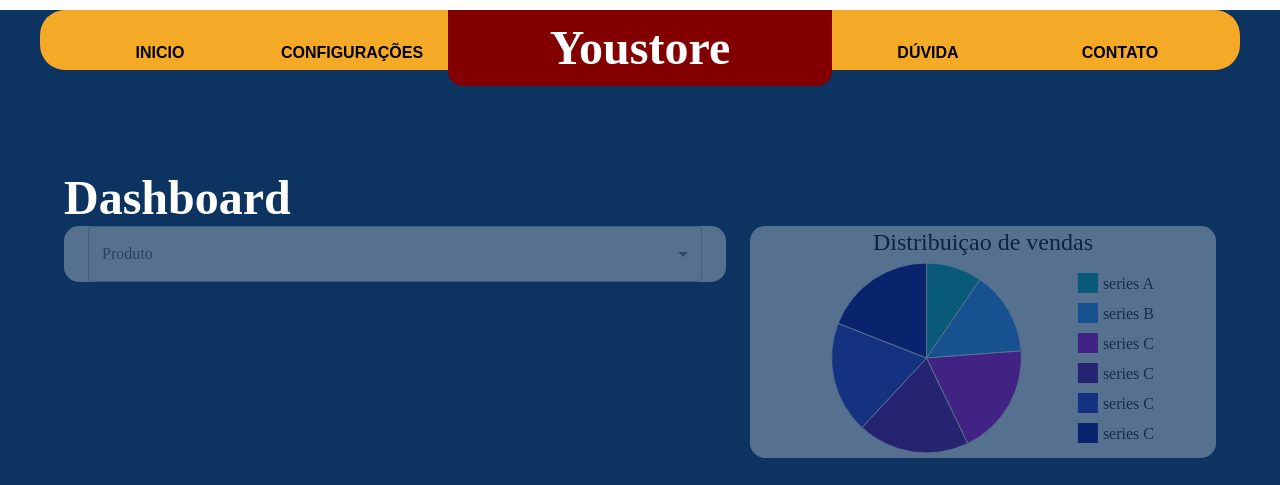
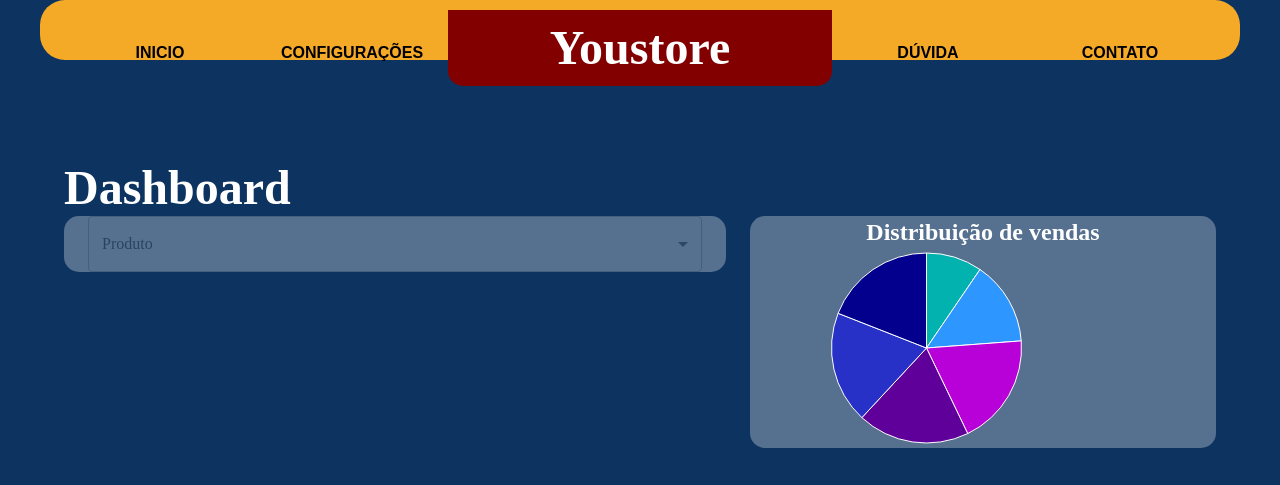
Before and after one commit to FelipeLFirmino/Frontend_youStore, a React (Create React App) app in the folder frontendyoustore/: page / in a window 1280 px wide. Shown: the top 485 px of the page. Built offline with nearby package versions, Linux system fonts and the light colour scheme; no server answers; the HTML template or start-up script is replaced by a standard one.

Commit message:
enchancement
-section updated, colors now match the design
-Menu bar unneeded margin removed

```diff
--- a/frontendyoustore/src/components/Menubar.js
+++ b/frontendyoustore/src/components/Menubar.js
@@ -8,7 +8,7 @@
       maxWidth="lg"
       sx={{
         backgroundColor: "#F5AA27",
-        marginTop: "10px",
+        paddingTop:'10px',
         borderRadius: "25px",
         maxHeight: "60px",
         alignContent: "center"
--- a/frontendyoustore/src/components/Piechart.js
+++ b/frontendyoustore/src/components/Piechart.js
@@ -6,18 +6,18 @@
 export default function Piecomponent(){
 
     return(
-        <Container fluid maxWidth="md" sx={{backgroundColor:"white", opacity:".30",borderRadius:"15px"}}>
-        <Typography variant="h5" >Distribuiçao de vendas</Typography>
+        <Container fluid maxWidth="md" sx={{ backgroundColor: "rgba(255, 255, 255, 0.3)", borderRadius: "15px"}}>
+        <Typography variant="h5" fontWeight={"bolder"} color={"white"}>Distribuição de vendas</Typography>
         <PieChart
       series={[
         {
           data: [
-            { id: 0, value: 10, label: 'series A' },
-            { id: 1, value: 15, label: 'series B' },
-            { id: 2, value: 20, label: 'series C' },
-            { id: 2, value: 20, label: 'series C' },
-            { id: 2, value: 20, label: 'series C' },
-            { id: 2, value: 20, label: 'series C' },
+            { id: 0, value: 10 },
+            { id: 1, value: 15 },
+            { id: 2, value: 20 },
+            { id: 2, value: 20 },
+            { id: 2, value: 20 },
+            { id: 2, value: 20 },
           ],
         },
       ]}
```
